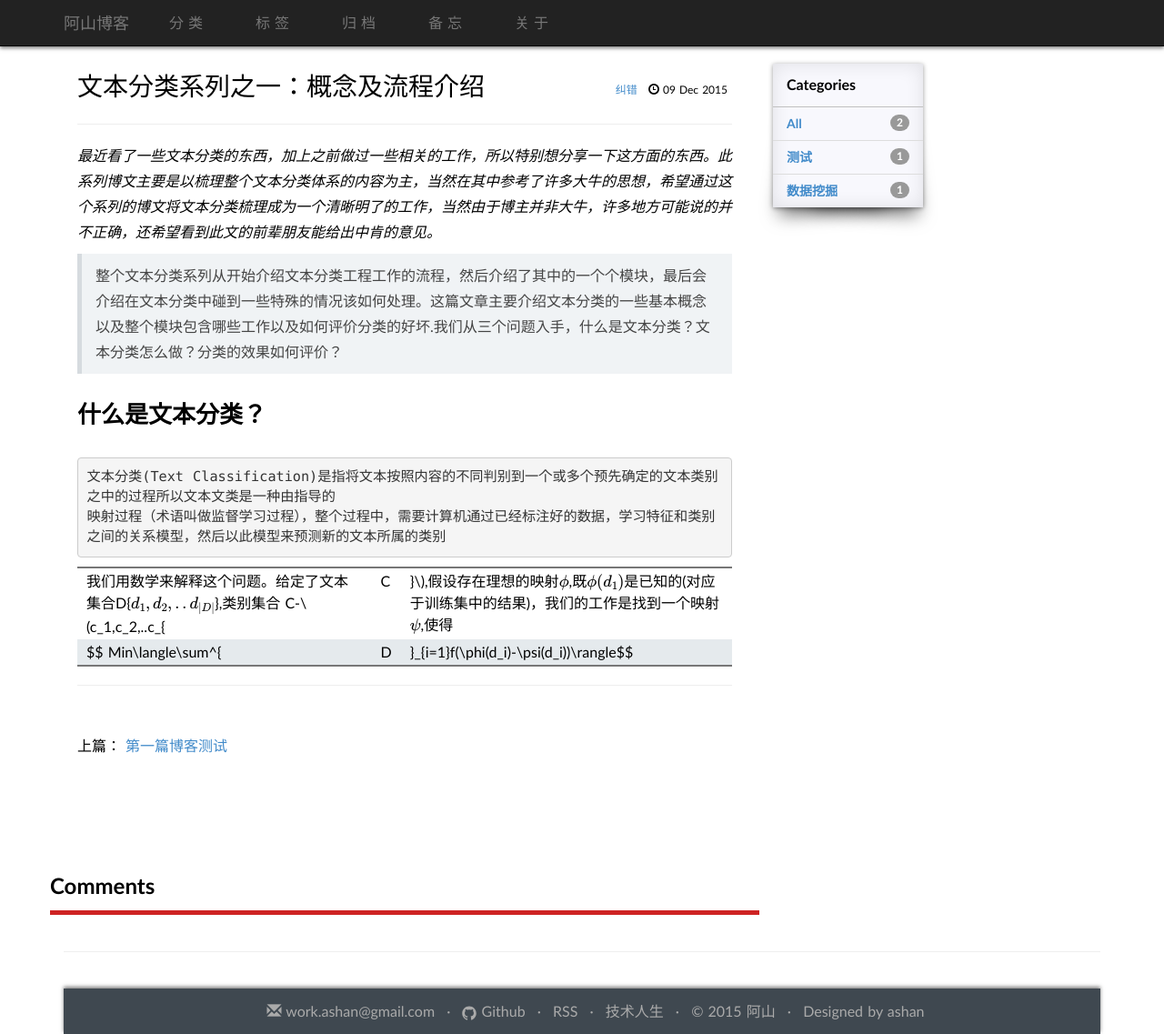
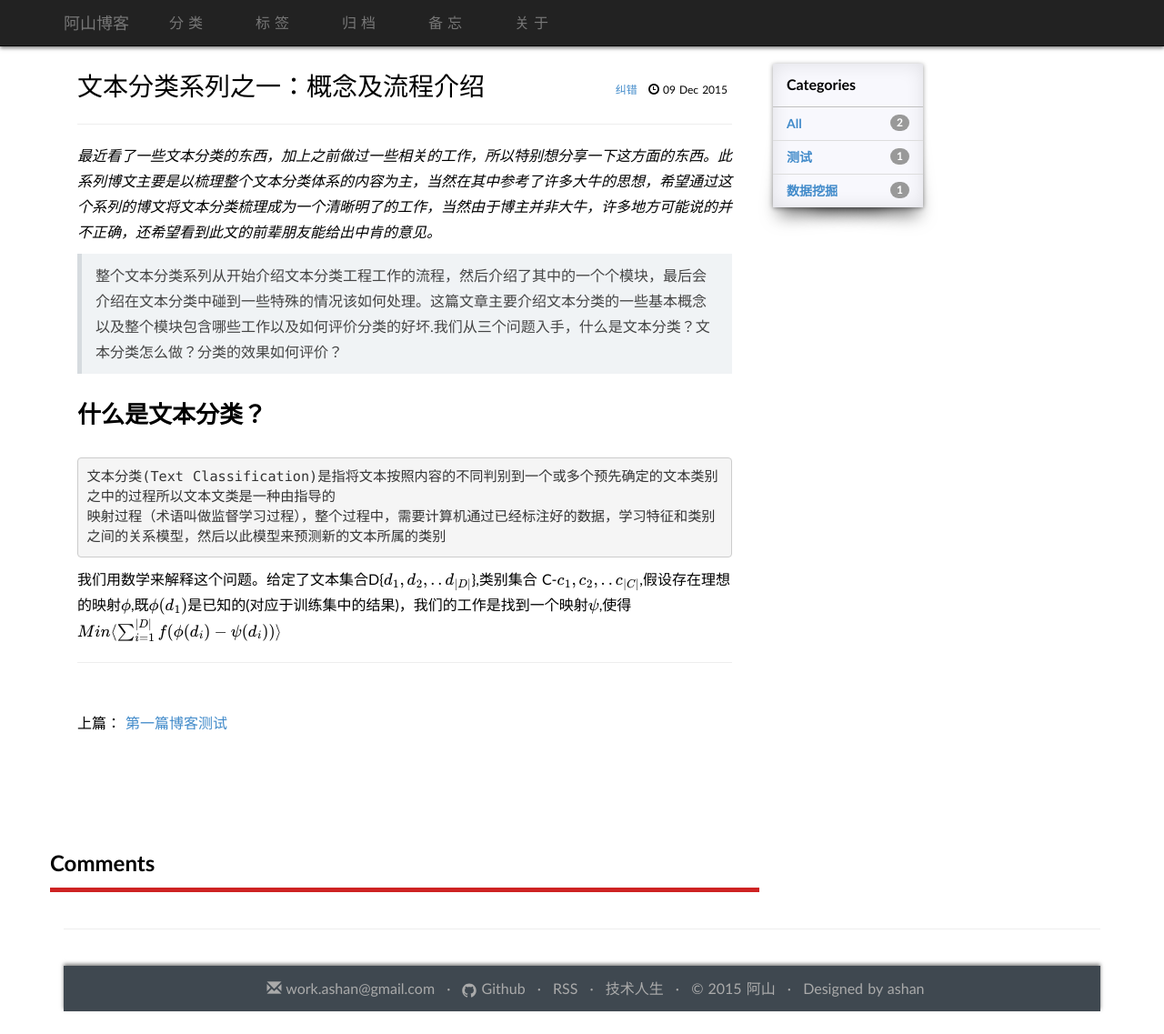
Before and after one commit to SuperAshan/SuperAshan.github.io, a Jekyll site: the page built from _posts/2015-12-09-文本分类.md, in a window 1280 px wide and 1137 px high. Shown: the whole window at 91% size. Built offline with Jekyll 4.4.1, drawn with Linux system fonts in a browser that asks for light colours; some web fonts are replaced; formulas are drawn with MathJax 3; comment, search, counter and statistics services are not loaded.

```diff
--- a/_posts/2015-12-09-文本分类.md
+++ b/_posts/2015-12-09-文本分类.md
@@ -18,5 +18,6 @@ tags:
     文本分类(Text Classification)是指将文本按照内容的不同判别到一个或多个预先确定的文本类别之中的过程所以文本文类是一种由指导的
     映射过程（术语叫做监督学习过程），整个过程中，需要计算机通过已经标注好的数据，学习特征和类别之间的关系模型，然后以此模型来预测新的文本所属的类别
 
-我们用数学来解释这个问题。给定了文本集合D\{\\(d_1,d_2,..d_{\|D\|}\\)\},类别集合 C-\\(c_1,c_2,..c_{|C|}\\),假设存在理想的映射\\(\phi\\),既\\(\phi(d_1)\\)是已知的(对应于训练集中的结果)，我们的工作是找到一个映射\\(\psi\\),使得
+
+我们用数学来解释这个问题。给定了文本集合D\{\\(d_1,d_2,..d_{\|D\|}\\)\},类别集合 C-\\(c_1,c_2,..c_{\|C\|}\\),假设存在理想的映射\\(\phi\\),既\\(\phi(d_1)\\)是已知的(对应于训练集中的结果)，我们的工作是找到一个映射\\(\psi\\),使得
 $$ Min\langle\sum^{|D|}_{i=1}f(\phi(d_i)-\psi(d_i))\rangle$$
```
